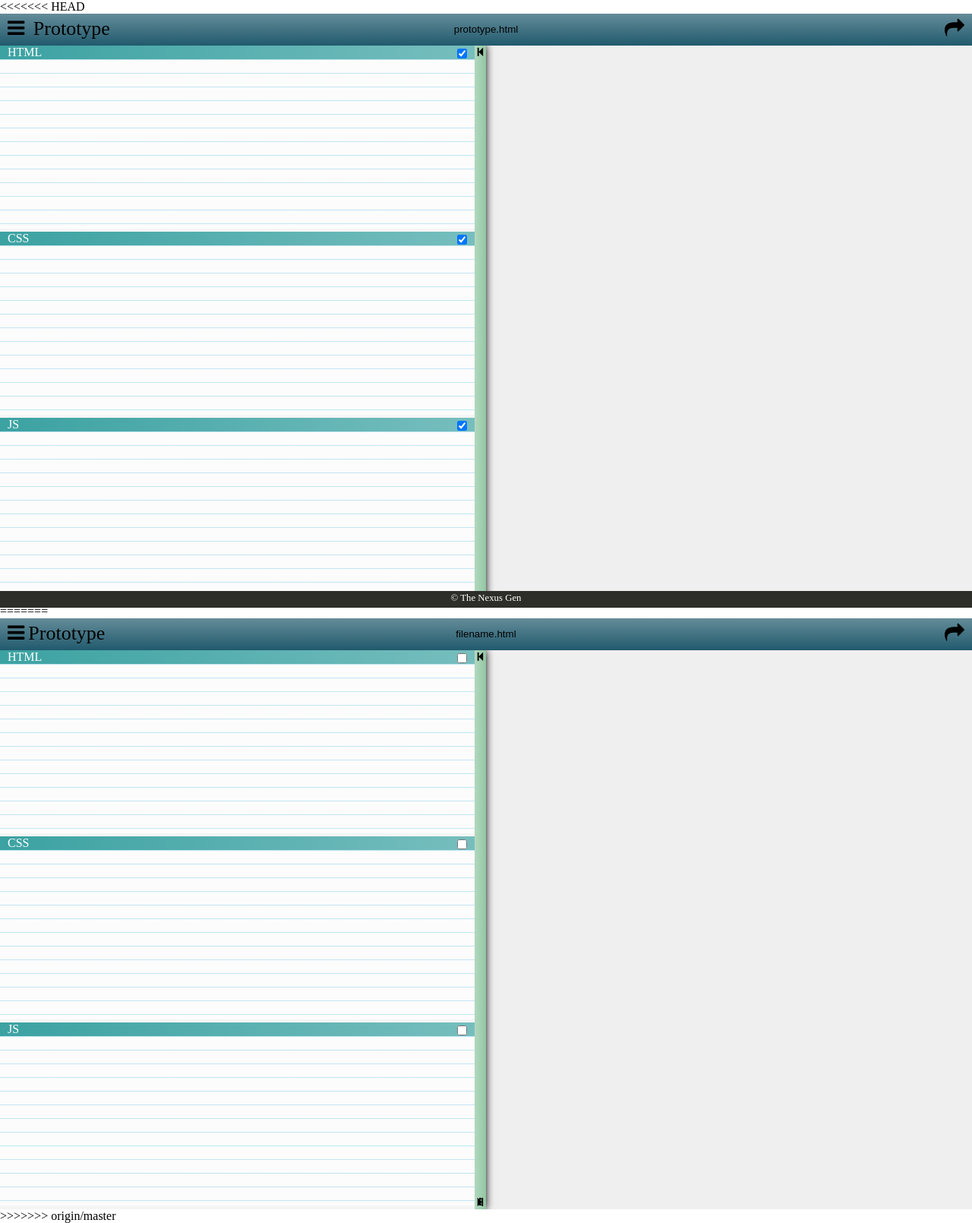
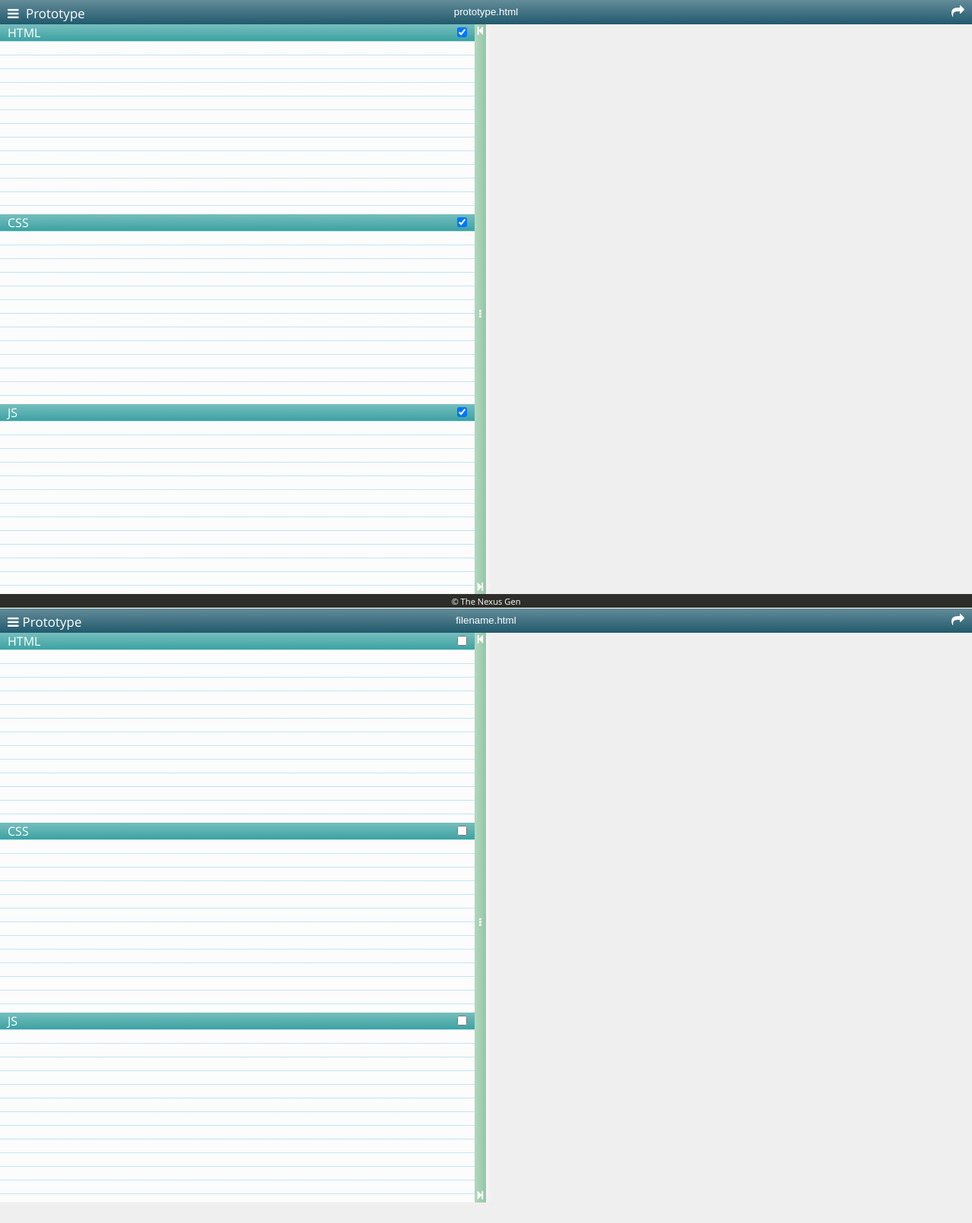
Before and after one commit to craigiswayne/prototype, a PHP site: page /design_2/index.html in a window 1280 px wide. Shown: the whole page at 76% size. After the commit the page ends 1583 px from the top, so only its background shows below. Run offline with PHP 8.4, Linux system fonts and the light colour scheme.

Commit message:
Fixing the conflicts

```diff
--- a/design_2/index.html
+++ b/design_2/index.html
@@ -1,14 +1,16 @@
-<<<<<<< HEAD
+<html>
+
+  <head>
     <title>Prototype</title>
-
     <link rel="icon" type="image/png" href="nexus_prototype.png">
     <link rel="stylesheet" href="nexus_prototype.css">
     <link rel="stylesheet" href="font-awesome-4.3.0/css/font-awesome.min.css">
     <script src="nexus_prototype.js"></script>
-
     <!--<script src="http://code.jquery.com/jquery-1.11.2.js"></script>-->
     <script src="jquery-1.11.2.js"></script>
+  </head>
 
+  <body>
     <header class=no_select>
     <span class="fa fa-bars menu_toggle" onclick="$('.main .menu').toggleClass('active'); $(this).toggleClass('fa-bars fa-times')"></span>
       <label>Prototype</label>
@@ -125,4 +127,5 @@
     &copy; The Nexus Gen
     </a>
     </footer>
->>>>>>> origin/master
+  </body>
+</html>
--- a/design_2/nexus_prototype.css
+++ b/design_2/nexus_prototype.css
@@ -1,4 +1,3 @@
-<<<<<<< HEAD
 /*
 color1: #00A8C6
 color2: #40C0CB
@@ -309,276 +308,3 @@
 color:inherit;
 text-decoration:inherit;
 }
-=======
-/*
-color1: #00A8C6
-color2: #40C0CB
-color3: #F9F2E7
-color4: #AEE239
-color5: #8FBE00
-*/
-
-@import url(https://fonts.googleapis.com/css?family=Open+Sans);
-@import url(http://fortawesome.github.io/Font-Awesome/assets/font-awesome/css/font-awesome.css);
-
-body{
-margin:0;
-padding:0;
-font-family:"Open Sans";
-font-size:14px;
-color:white;
-}
-
-*{
-box-sizing:border-box;
-padding:0;
-margin:0;
-}
-
-.no_select{
-user-select:none;
--webkit-user-select:none;
-}
-
-[onclick],
-.action{
-cursor:pointer;
-}
-
-header{
-width:100%;
-background-color:#AEE239;
-background-color:#215A6D;
-padding:6px 10px;
-position:relative;
-height:42px;
-font-size:26px;
-line-height:26px;
-}
-
-header .menu_toggle{
-margin-right:5px;
-}
-
-header input{
-border:none;
-position:absolute;
-width:200px;
-text-align:center;
-left:50%;
-margin:0 0 0 -100px;
-background-color:transparent;
-height:90%;
-top:5%;
-color:inherit;
-}
-
-.main{
-width:100%;
-background-color:whitesmoke;
-height:calc(100% - 42px - 22px);
-font-size:0;
-white-space:nowrap;
-overflow:hidden;
-}
-
-
-.main .workspace{
-width:100%;
-height:100%;
-display:inline-block;
-}
-
-.main .menu{
-width:200px;
-height:100%;
-background-color:#00A8C6;
-display:inline-block;
-font-size:20px;
-float:left;
-margin-left:-200px;
-box-shadow: -7px -7px 30px -7px rgba(0, 0, 0, 0.5) inset;
-position: relative;
-z-index: 2;
-transition:margin-left 0.2s ease;
-text-align:left;
-font-weight:bold;
-}
-
-
-.menu input[type=button],
-.menu input[type=reset]{
-	font-weight:inherit;
-}
-
-.menu input[type=button],
-.menu input[type=reset],
-.menu details{
-width:100%;
-background-color:transparent;
-border:none;
-border-bottom:1px solid whitesmoke;
-color:inherit;
-text-align:inherit;
-font-size:inherit;
-padding:10px 10px 10px 0;
-cursor:pointer;
-}
-
-.main .menu.active{
-margin-left:0px;
-}
-
-.main .workspace{
-position:relative;
-}
-
-.workspace .editor, .workspace iframe.preview{
-width:50%;
-height:100%;
-display:inline-block;
-border:none;
-float:left;
-}
-
-.workspace .editor{
-box-shadow: 0 0 10px;
-position:relative;
-min-width:15px;
-}
-
-.editor:after {
-    content: "";
-    position: absolute;
-    top: 0px;
-    left:100%;
-    width:100vw;
-    height:100%;
-    background-color:rgba(0, 0, 0, 0.8);
-    z-index:-1;
-}
-
-.editor[data-resizing="true"]:after{
-	z-index:1;
-}
-
-.editor[data-resizing="true"] .code_box{
-	-webkit-user-select:none;
-	user-select:none;
-}
-
-.editor[data-resizing="false"]{
-transition:width 0.3s ease;
-}
-
-.resizer{
-width:15px;
-position:absolute;
-right:0;
-top:0;
-height:100%;
-background-color:#52DB62;
-background-color:#92C7A3;
-background-image:-webkit-linear-gradient(left,rgba(255, 255, 255, 0.3),rgba(0, 0, 0, 0));
-cursor:col-resize;
-font-size:13px;
-padding:10px 0;
-text-align:center;
-}
-
-.resizer .fa-ellipsis-v {
-  display: block;
-  margin: 44vh 0;
-}
-
-
-.code_box{
-width:calc(100% - 15px);
-height:33.3%;
-overflow:hidden;
-
-  display: -moz-box;
-  -moz-box-orient: vertical;
-  display: -webkit-box;
-  -webkit-box-orient: vertical;
-
-  min-height: 22px;
-  transition: all 0.3s ease;
-  margin: 0px;
-}
-
-.code_box[data-showing=false] {
-height: 22px;
-}
-
-.code_box label {
-font-size: 16px;
-width:100%;
-background-color:#52DB62;
-background-color:#3CA2A2;
-background-image:-webkit-linear-gradient(right,rgba(255, 255, 255, 0.3),rgba(0, 0, 0, 0));
-color:white;
-display:inline-block;
-padding:0 10px;
-white-space: nowrap;
-max-height: 22px;
-overflow: hidden;
-box-shadow: 0px 2px 4px 0px rgba(0, 0, 0, 0.5);
-}
-
-.code_box label input[type=checkbox]{
-float:right;
-position:relative;
-top:4px;
-}
-
-.code_area{
-height:calc(100% - 22px);
-background:repeating-linear-gradient(0deg, rgba(0, 0, 0, 0), rgba(0, 0, 0, 0) 17px, #87CEEB 18px);
-background-color:#FCFCFC;
-background-size:100% 18px;
-overflow:auto;
-display:block;
-width:100%;
-resize:none;
-padding:0 10px;
-font-size:11px;
-line-height:18px;
-}
-
-.workspace iframe.preview{
-background-color:#EFEFEF;
-}
-
-
-.main .menu.active + .workspace:after{
-content:"";
-position:absolute;
-top:0;
-left:0;
-height:100%;
-width:100%;
-background-color:rgba(0,0,0,0.8);
-
-}
-
-.status_bar{
-height:22px;
-position:fixed;
-left:0;
-bottom:0;
-background-color:#8FBE00;
-background-color:#2D2D29;
-width:100%;
-font-size:0.8em;
-color:white;
-text-align:center;
-text-decoration:none;
-padding:2px 0;
-}
-
-.status_bar *{
-color:inherit;
-text-decoration:inherit;
-}
->>>>>>> origin/master
--- a/design_2/nexus_prototype.js
+++ b/design_2/nexus_prototype.js
@@ -1,5 +1,3 @@
-<<<<<<< HEAD
-
 window.onbeforeunload = function(){return "All your work will be erased!";}
 
 var resizer;
@@ -233,124 +231,3 @@
 },false);
 
 catch_save_functions();
-=======
-
-	window.onbeforeunload = function(){return "All your work will be erased!";}
-
-	var resizer;
-	var workspace;
-	var editor;
-	var resize_start;
-	var editor_width;
-	var preview;
-	var code_boxes;
-	var preview_doc;
-	//resize events
-	document.addEventListener("DOMContentLoaded",function(){
-		preview = document.querySelector(".preview");
-		preview_doc = preview.contentDocument || preview.contentWindow.document;
-		workspace = document.querySelector(".main");
-		resizer = document.querySelector(".resizer");
-		editor 	= document.querySelector(".editor");
-		resizer.addEventListener("mousedown",function(event)
-		{
-			editor.dataset.resizing = true;
-	        resize_start = event.clientX;
-			editor_width = window.getComputedStyle(editor).width;
-		},false);
-
-		resizer.addEventListener("contextmenu",function(){editor.dataset.resizing=false;},false);
-
-		//dont need this, just check if the src element is the resizer
-		document.addEventListener("mouseup",function(){editor.dataset.resizing = false;},false);
-
-		document.addEventListener("mousemove",function(event)
-		{
-			//NOTE: the new_width is a percentage of the container not in pixels (px)
-			if(editor.dataset.resizing=="true")
-			{
-				var workspace_width = parseInt(window.getComputedStyle(workspace).width);
-
-				var resizer_width = parseInt(window.getComputedStyle(resizer).width);
-
-				var difference = event.clientX-resize_start;
-
-				var new_width = ((parseInt(editor_width)+difference)/workspace_width)*100;
-
-				editor.style.width	= new_width + "%";
-
-				preview.style.width	= "calc(100% - "+editor.style.width+")";
-			}
-		},false);
-
-		code_boxes = document.querySelectorAll(".code_box");
-
-		for(var i=0; i<code_boxes.length; i++)
-		{
-			code_boxes[i].querySelector(".code_area").addEventListener("keyup",show_preview,false);
-			code_boxes[i].querySelector(".code_area").addEventListener("scroll",function(){this.style.backgroundPositionY = 0-this.scrollTop;},false);
-			code_boxes[i].querySelector("label input[type=checkbox]").addEventListener("change",resize_code_boxes);
-		}
-
-	},false);
-
-	function resize_code_boxes()
-	{
-		var showing_code_boxes = new Array();
-		for(var i=0; i<code_boxes.length; i++)
-		{
-			if(!code_boxes[i].querySelector("label input[type=checkbox]").checked)
-			{
-				code_boxes[i].dataset.showing = false;
-				code_boxes[i].style.height = "";
-			}
-			else
-			{
-				code_boxes[i].dataset.showing = true;
-				showing_code_boxes.push(code_boxes[i]);
-			}
-		}
-		var not_showing = code_boxes.length - showing_code_boxes.length;
-		for(var i=0; i<showing_code_boxes.length; i++)
-		{
-			showing_code_boxes[i].style.height = "calc((100% - 22px*"+not_showing+")/"+showing_code_boxes.length+")";
-		}
-	}
-
-	function get_html_code(){return document.querySelector(".code_area.html").value;}
-
-	function get_js_code(){return document.querySelector(".code_area.js").value;}
-
-	function get_css_code(){return document.querySelector(".code_area.css").value;}
-
-
-	function get_preview_code()
-	{
-		var html = '';
-		html += "<style>"+get_css_code()+"</style>";
-		html += "<script>"+get_js_code()+"</script>";
-		html += get_html_code();
-		return html;
-	}
-
-
-	function show_preview()
-	{
-		preview_doc.open();
-		preview_doc.write(get_preview_code());
-		preview_doc.close();
-		workspace.dataset.loading = false;
-	}
-
-
-	function editor_width_min(){
-		document.querySelector('.editor').style.width='0';
-		preview.style.width	= "calc(100% - "+editor.style.width+")";
-	}
-
-	function editor_width_max(){
-		document.querySelector('.editor').style.width='100%';
-		preview.style.width	= "calc(100% - "+editor.style.width+")";
-	}
-
->>>>>>> origin/master
```
Lines whose indentation alone changed are shown as unchanged.
